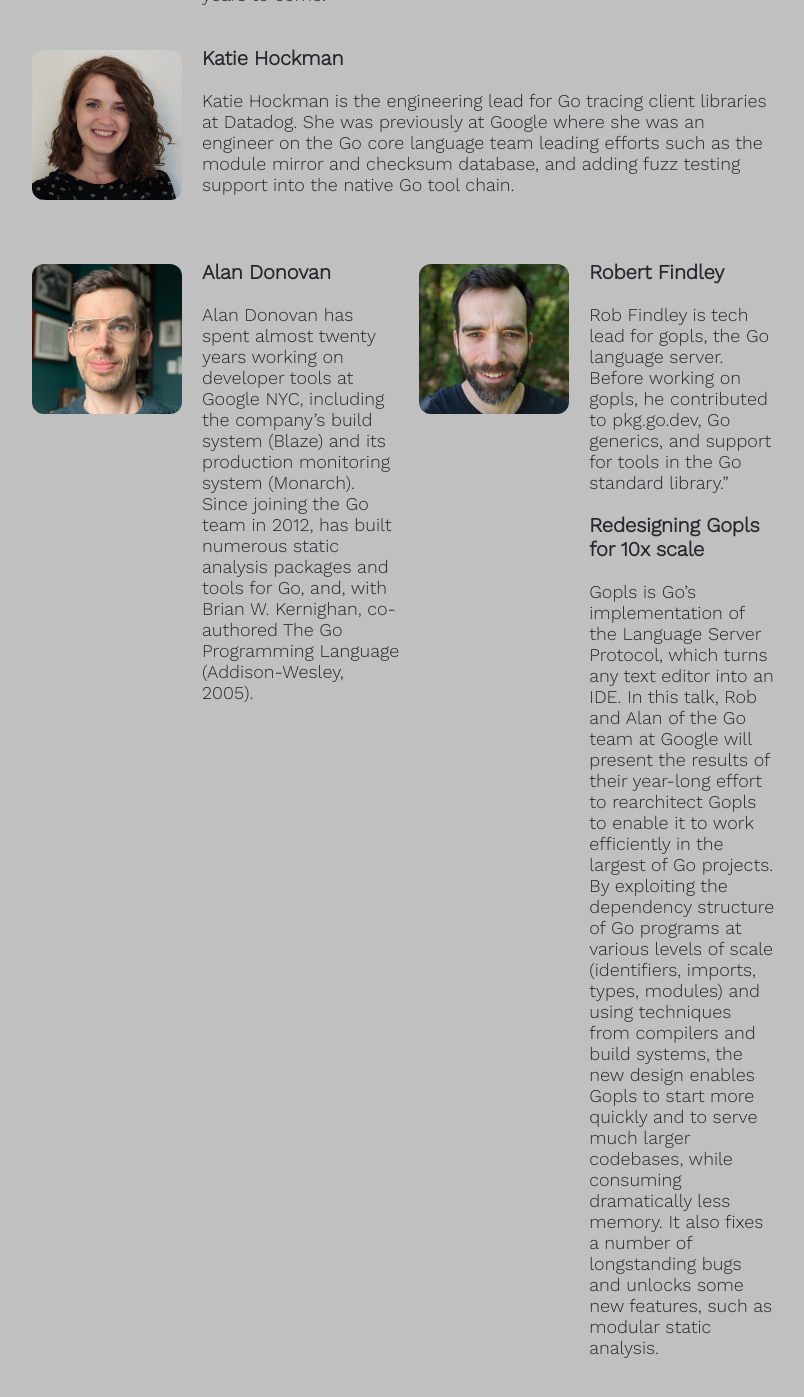
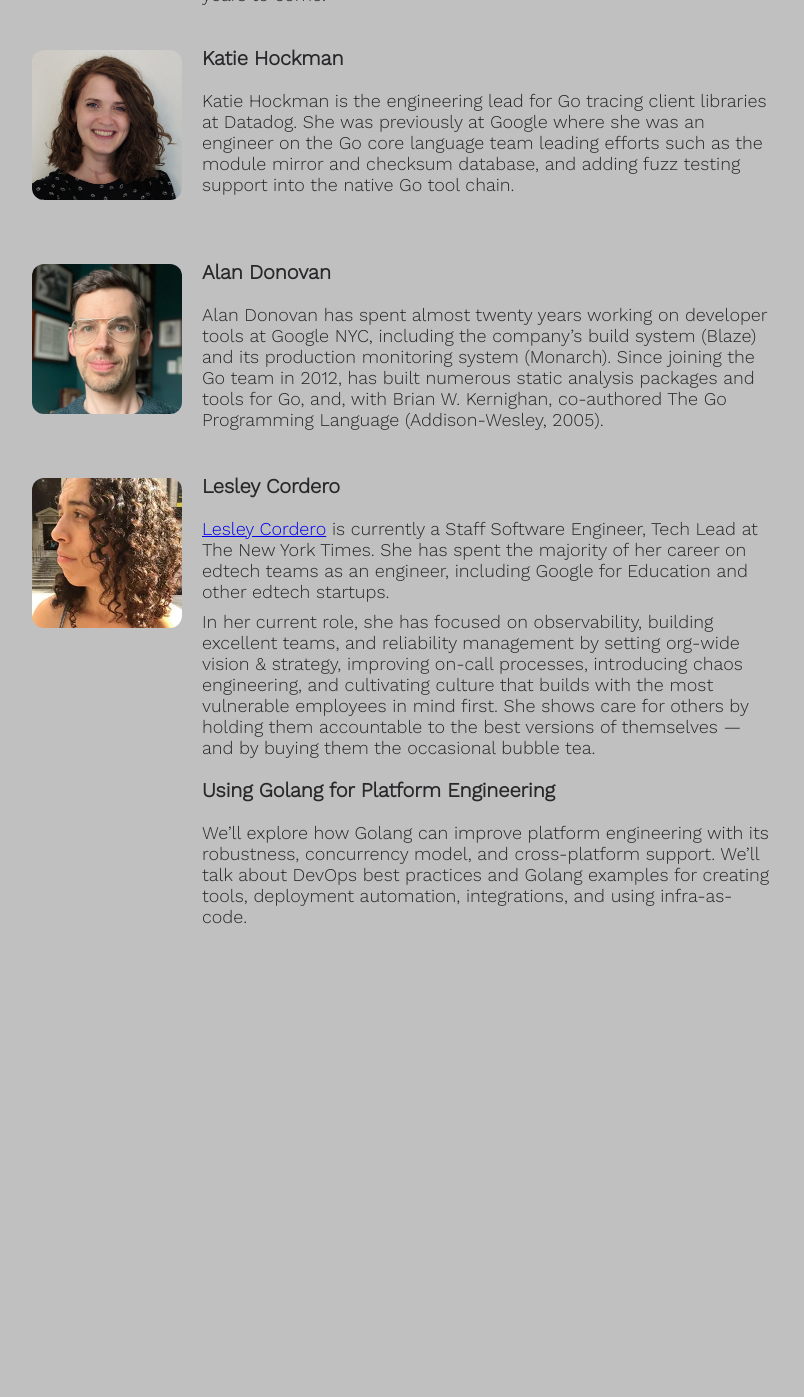
Before and after one commit to gothamgo/gothamgo.github.io, a Jekyll site: the page built from speakers2.html, in a window 1280 px wide and 1400 px high, scrolled down 648 px. Shown: the top 1397 px of the window, without its empty margins (226-1030 px from the left). Built offline with Jekyll 4.4.1, drawn with Linux system fonts in a browser that asks for light colours; after the commit the page ends 1608 px from its top, so only the background shows below that.

Commit message:
Update alan_donovan.html

```diff
--- a/_includes/speakers/2023/alan_donovan.html
+++ b/_includes/speakers/2023/alan_donovan.html
@@ -10,35 +10,4 @@
     <p class="speaker-bio">
       Alan Donovan has spent almost twenty years working on developer tools at Google NYC, including the company’s build system (Blaze) and its production monitoring system (Monarch). Since joining the Go team in 2012, has built numerous static analysis packages and tools for Go, and, with Brian W. Kernighan, co-authored The Go Programming Language (Addison-Wesley, 2005).
     </p>
-
 </div>
-
-<div class="break"></div> <!-- flex break -->
-
-<div id="robert-findley" class="speaker">
-  <div class="speaker-photo">
-    <img class="speaker-image" src="{{site.url}}/images/speakers/2023/robert_findley.png" alt="Alan Donovan" width="150"/>
-  </div>
-
-  <div class="speaker-details">
-
-    <h3 class="speaker-name">Robert Findley</h3>
-
-    <p class="speaker-bio">
-      Rob Findley is tech lead for gopls, the Go language server. Before working on gopls, he contributed to pkg.go.dev, Go generics, and support for tools in the Go standard library.”
-    </p>
-
-    <h3 class="talk-title">Redesigning Gopls for 10x scale</h3>
-
-    <p class="talk-description">
-      Gopls is Go’s implementation of the Language Server Protocol, which turns any text editor into an IDE.
-      In this talk, Rob and Alan of the Go team at Google will present the results of their year-long effort to
-      rearchitect Gopls to enable it to work efficiently in the largest of Go projects.
-      By exploiting the dependency structure of Go programs at various levels of scale (identifiers, imports, types, modules)
-      and using techniques from compilers and build systems,
-      the new design enables Gopls to start more quickly and to serve much larger codebases, while consuming dramatically less memory.
-      It also fixes a number of longstanding bugs and unlocks some new features, such as modular static analysis.
-    </p>
-  </div>
-
-</div>
```
